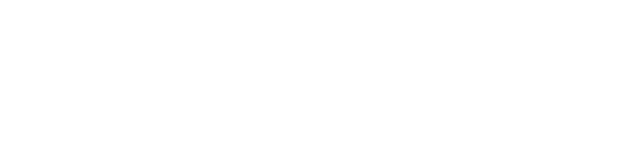
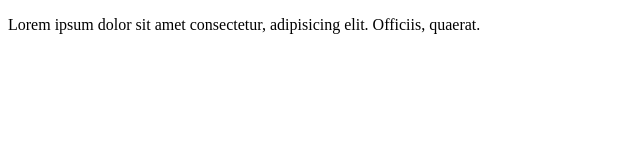
Before and after one commit to VannaNotGianna/test-vscode, a plain HTML site: page index.html in a window 1280 px wide. Shown: the whole page, without its empty margins (0-640 px from the left). Drawn offline with Linux system fonts and the light colour scheme.

Commit message:
Agregado DIV contenedor

```diff
--- a/index.html
+++ b/index.html
@@ -8,7 +8,12 @@
     </head>
 
     <body>
-
+        <!--DIV CONTENEDOR 1-->
+        <div class="container">
+            <div class="row">
+                <p>Lorem ipsum dolor sit amet consectetur, adipisicing elit. Officiis, quaerat.</p>
+            </div>
+        </div>
     </body>
 
 </html>
```
